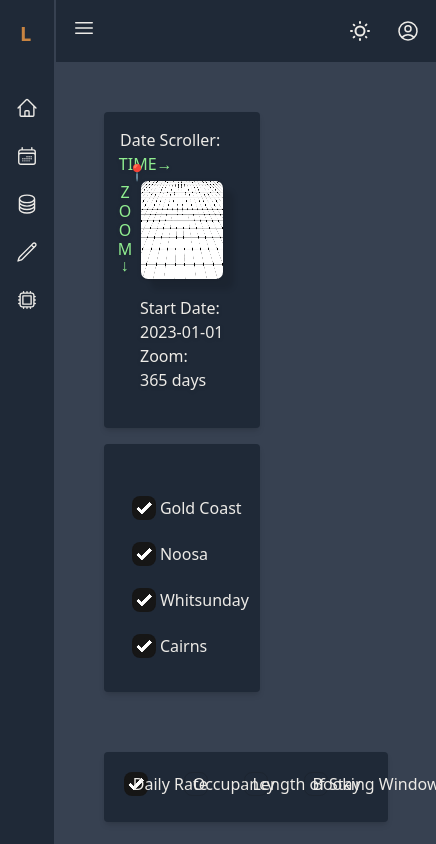
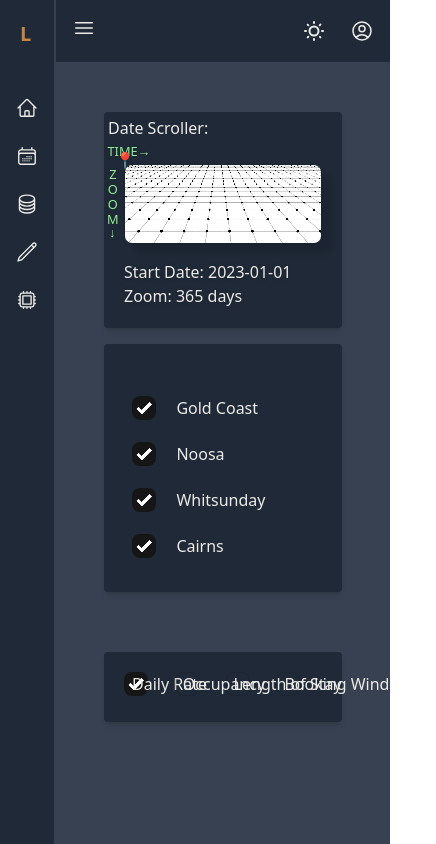
Before and after one commit to campbellm92/data-visualisation-capstone, a React (Vite) app in the folder client/: page /welcome in a window 390 px wide. Shown: the whole page, 436 px wide, since content can reach past the window. Built offline with nearby package versions, Linux system fonts and the light colour scheme; no server answers; sample sign-in values are in the browser's storage.

Commit message:
Improved data scroller responsiveness

```diff
--- a/client/src/components/layout/AnalyseModal.jsx
+++ b/client/src/components/layout/AnalyseModal.jsx
@@ -145,6 +145,18 @@ const AnalyseModal = ({ dataSet }) => {
         >
           Analyse
         </ButtonMediumFullWide>
+        <div className="mb-4"></div>
+        <ButtonMediumFullWide
+          id="report-button"
+          onClick={(e) => {
+            generateReport(e);
+            return false;
+          }}
+          disabled={true}
+          textColor={"text-secondary-content"}
+        >
+          Download Report
+        </ButtonMediumFullWide>
       </div>
     </dialog>
   );
--- a/client/src/components/layout/Graphs.jsx
+++ b/client/src/components/layout/Graphs.jsx
@@ -52,11 +52,11 @@ export default function Graphs() {
       {/*     <div className="container mx-auto p-4 box-drop-shadow"> */}
 
       <div className="grid md:grid-cols-1 lg:grid-cols-12 gap-4 mb-4">
-        <div className="p-4 col-span-2">
-          <div className="shadow-md text-primary-content font-light bg-base-300 mb-4 border-1 rounded p-4">
+        <div className="p-4 lg:col-span-4 xl:col-span-2 max-w-96">
+          <div className="shadow-md text-primary-content font-light bg-base-300 mb-4 border-1 rounded p-1">
             Date Scroller:
             <div className="drop-shadow mt-2">
-              <div className=" p-2">
+              <div className="p-1">
                 <DateScroller
                   startDate={startDate}
                   setStartDate={setStartDate}
@@ -127,7 +127,7 @@ export default function Graphs() {
             </div>
           ) : null}
         </div>
-        <div className="p-4 col-span-10">
+        <div className="p-4 lg:col-span-8 xl:col-span-10">
           <div className="grid grid-cols-5 gap-4 mb-4 shadow-md border-1 rounded bg-base-300">
             <div className="p-1">
               <Checkbox
--- a/client/src/components/ui/Buttons.jsx
+++ b/client/src/components/ui/Buttons.jsx
@@ -47,12 +47,14 @@ export function ButtonMediumFullWide({
   onClick,
   id,
   textColor = "text-primary-content",
+  disabled
 }) {
   return (
     <button
       id={id}
       className={`btn btn-md btn-primary btn-wide w-full ${textColor}`}
       onClick={onClick}
+      disabled={disabled}
     >
       {children}
     </button>
--- a/client/src/index.css
+++ b/client/src/index.css
@@ -72,7 +72,7 @@
 }
 
 .horizontal-text {
-  font-size: 1em;
+  font-size: .8em;
   color: lightgreen;
   position: absolute;
   top: -0.6em;
@@ -85,7 +85,7 @@
 .vertical-text {
   writing-mode: vertical-rl;
   text-orientation: upright;
-  font-size: em;
+  font-size: .8em;
   color: lightgreen;
   position: absolute;
   left: -0.5em;
@@ -97,7 +97,7 @@
 
 .dateScroller {
   width: 100%;
-  min-height: 100px;
+  min-height: 50px;
   margin-top: 0px;
   margin-right: 0px;
   margin-left: 0px;
```
